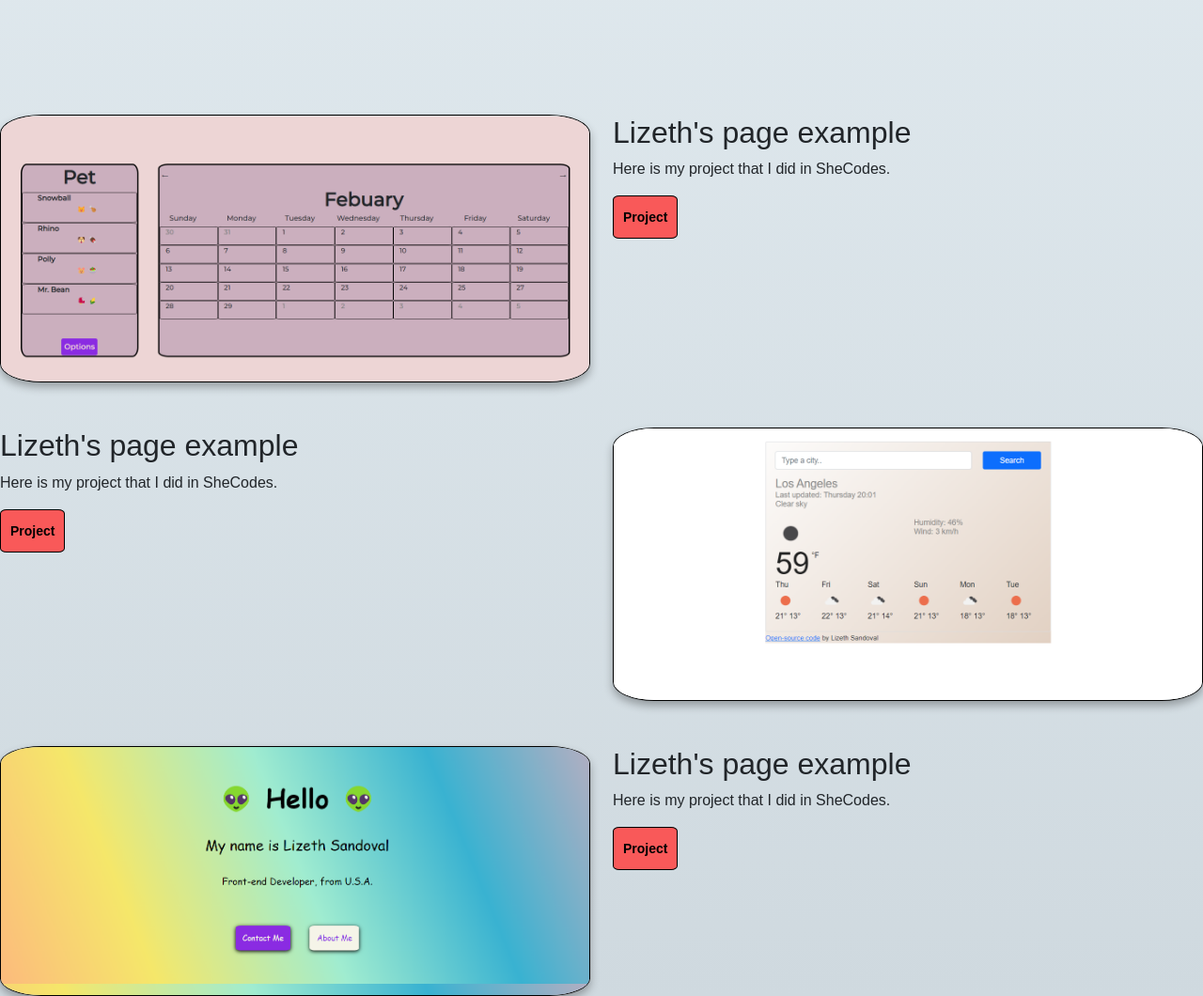
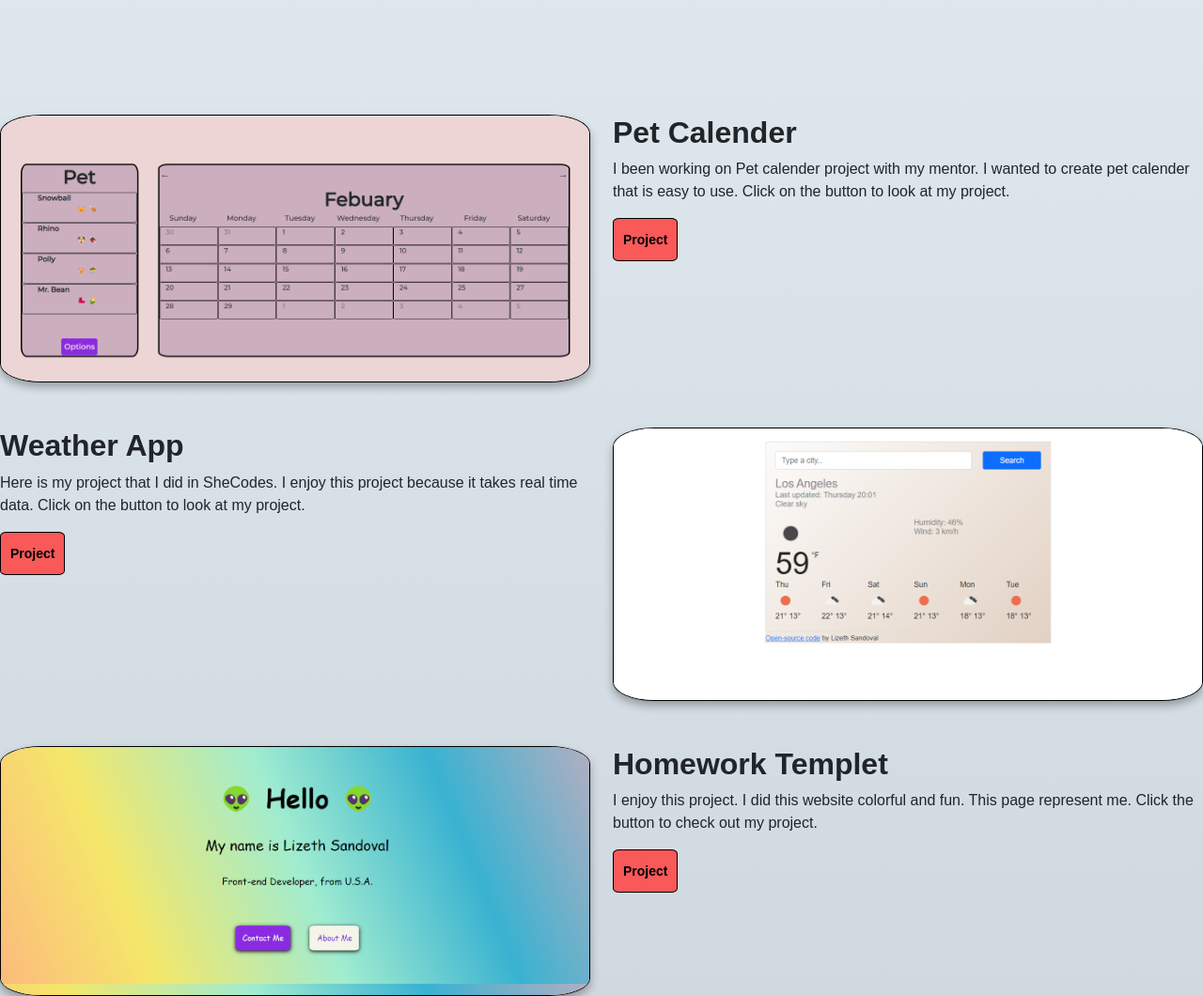
Before and after one commit to LSan14/Lizeth-Sandoval-Page, a plain HTML site: page index.html in a window 1280 px wide. Shown: the part 280-1340 px from the top of the page at 94% size. Drawn offline with nearby package versions, Linux system fonts and the light colour scheme.

Commit message:
Added content .

```diff
--- a/index.html
+++ b/index.html
@@ -46,11 +46,12 @@
          <img src="images/pet calendar.png" alt="pet calender project"class="img-fluid " />
       </div>
     <div class="col-md-6 mt-5">
-      <h2 class="md-3"> Lizeth's page example
+      <h2 class="md-3"> Pet Calender
          </h2>
          <p>
-              Here is my project that I did in SheCodes.
-            </p>
+              I been working on Pet calender project with my mentor. I wanted to create  pet
+              calender that is easy to use. Click on the button to look at my project.
+         </p>
        <button type="button" class=" btn-light">
        <a href="#">Project</a>
         </button>
@@ -61,10 +62,11 @@
 
         <div class="row">
     <div class="col-md-6 mt-5">
-      <h2 class="md-3"> Lizeth's page example
+      <h2 class="md-3"> Weather App
          </h2>
          <p>
-              Here is my project that I did in SheCodes.
+              Here is my project that I did in SheCodes. I enjoy this project because
+          it takes real time data. Click on the button to look at my project.
             </p>
              <button type="button" class=" btn-light">
     <a href="#">Project</a>
@@ -83,10 +85,11 @@
 
         </div>
     <div class="col-md-6 mt-5">
-      <h2 class="md-3"> Lizeth's page example
+      <h2 class="md-3"> Homework Templet
          </h2>
          <p>
-              Here is my project that I did in SheCodes.
+              I enjoy this project. I did this website colorful and fun. This page represent
+              me. Click the button to check out my project.
             </p>
              <button type="button" class=" btn-light">
     <a href="#">Project</a>
--- a/src/styles.css
+++ b/src/styles.css
@@ -49,3 +49,7 @@ body {
   border-radius: 7%;
   box-shadow: var(--box-shadow);
 }
+
+.md-3 {
+  font-weight: bold;
+}
```
